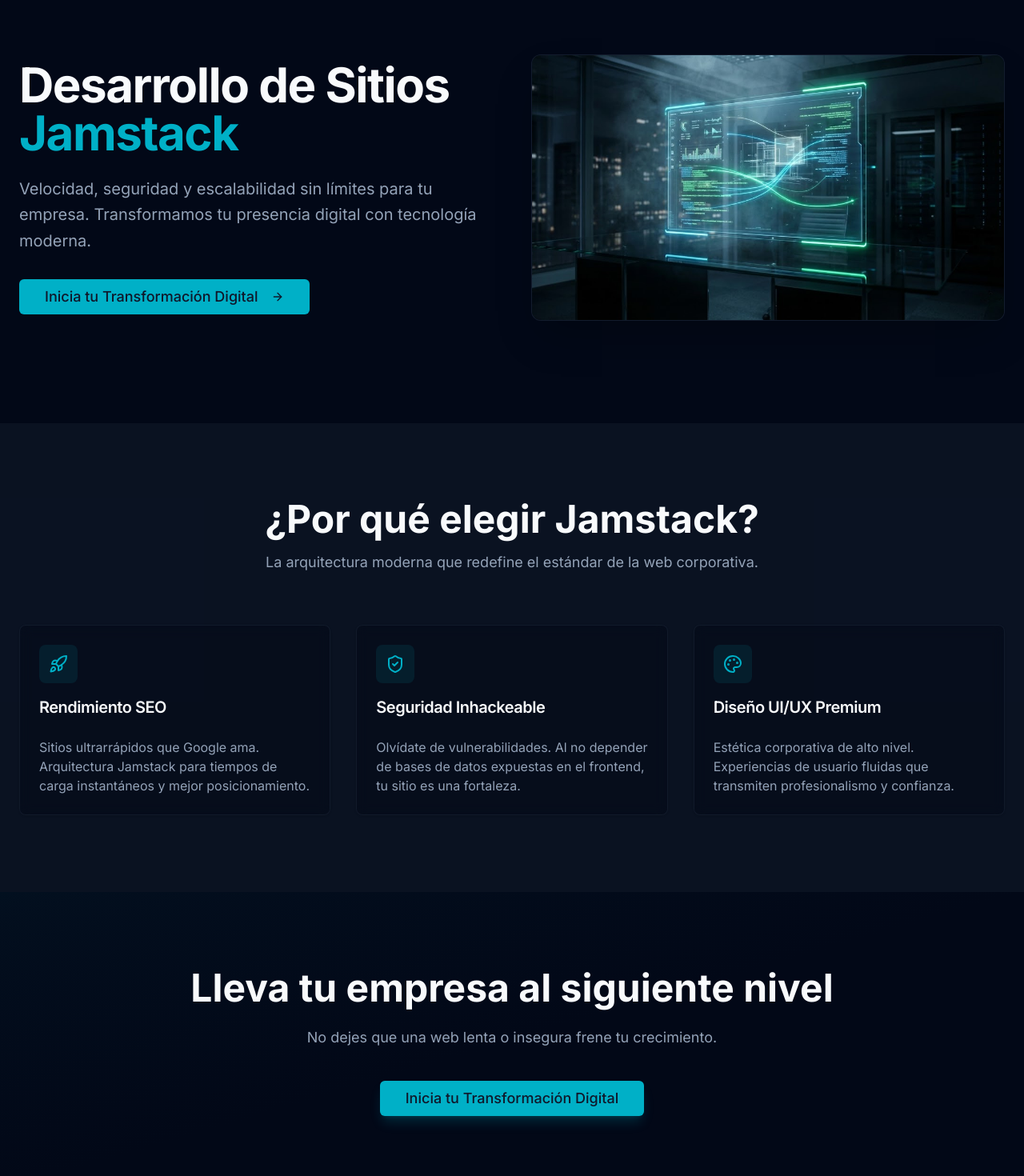
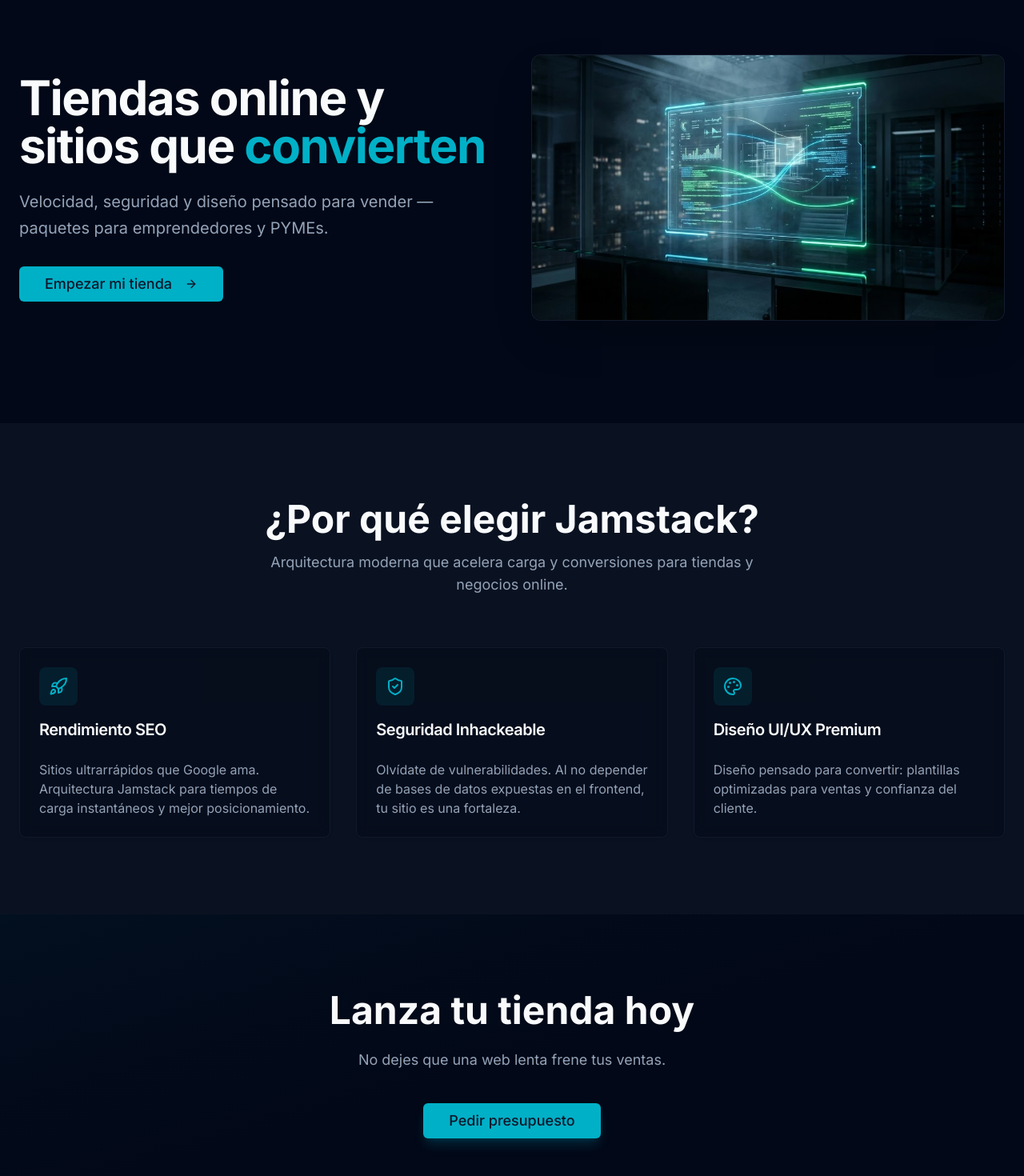
Before and after one commit to worssalt/Syntara-Web, a Next.js app: page /servicios-web in a window 1280 px wide. Shown: the part 140-1610 px from the top of the page at 80% size. Built offline with nearby package versions, Linux system fonts and the light colour scheme.

Commit message:
Refactor website content to focus on online stores and digital products for entrepreneurs and SMEs. Updated titles, descriptions, and call-to-action buttons across multiple pages to enhance clarity and appeal. Adjusted contact form fields for better user experience and streamlined service offerings.

```diff
--- a/src/app/layout.tsx
+++ b/src/app/layout.tsx
@@ -7,8 +7,8 @@
 const inter = Inter({ subsets: ["latin"] });
 
 export const metadata: Metadata = {
-  title: "SYNTARA | Web Services & Business Systems",
-  description: "Agencia de desarrollo web corporativo y sistemas a medida. Transformamos tu presencia digital con tecnología de alto rendimiento.",
+  title: "SYNTARA | Tiendas online y productos digitales",
+  description: "Agencia para emprendedores y PYMEs: tiendas online y sitios que convierten. Desarrollo rápido, diseño que vende y soporte accesible.",
   icons: {
     icon: '/logo.png',
   },
--- a/src/app/nosotros/page.tsx
+++ b/src/app/nosotros/page.tsx
@@ -1,7 +1,7 @@
 "use client"
 
 import { Card, CardContent, CardHeader, CardTitle } from '@/components/ui/card'
-import { Lightbulb, Search, TrendingUp, ArrowRight, Handshake } from 'lucide-react'
+import { Lightbulb, Search, TrendingUp, Handshake } from 'lucide-react'
 import { Button } from '@/components/ui/button'
 import Link from 'next/link'
 import Image from 'next/image'
@@ -48,12 +48,11 @@
               Más que proveedores
             </div>
             <h1 className="text-4xl md:text-6xl font-bold tracking-tight mb-8 max-w-4xl mx-auto">
-              Tu Partner Tecnológico <br />
-              <span className="text-primary">Estratégico</span>
+              Tu aliado para <br />
+              <span className="text-primary">emprendedores y PYMEs</span>
             </h1>
             <p className="text-xl text-muted-foreground max-w-3xl mx-auto leading-relaxed mb-10">
-              En SYNTARA no solo escribimos código. Entendemos tu negocio y nos convertimos en
-              el aliado técnico que necesitas para escalar, optimizar y liderar tu mercado.
+              Ayudamos a emprendedores y PYMEs a lanzar y escalar negocios digitales. Diseño, desarrollo y soporte pensados para aumentar ventas y reducir costes operativos.
             </p>
           </motion.div>
         </div>
@@ -111,7 +110,7 @@
                 <p className="text-lg text-muted-foreground leading-relaxed">
                   Creemos en un futuro donde la tecnología no es una barrera, sino un acelerador.
                   Donde la seguridad y la experiencia de usuario conviven en perfecta armonía.
-                  Nuestro objetivo es democratizar el acceso a software de nivel enterprise para empresas ambiciosas.
+                  Nuestro objetivo es facilitar herramientas digitales accesibles y escalables para emprendedores y pequeñas empresas.
                 </p>
               </div>
               <div className="flex-1 flex justify-center">
@@ -143,11 +142,11 @@
               Construyamos el futuro juntos
             </h2>
             <p className="text-lg text-muted-foreground max-w-2xl mx-auto mb-10">
-              Estamos listos para ser el socio tecnológico que tu empresa necesita.
+              Estamos listos para ayudarte a lanzar y vender en línea.
             </p>
             <Link href="/contacto">
               <Button size="lg" className="bg-primary hover:bg-primary/90 text-primary-foreground text-lg px-8 shadow-lg shadow-primary/20">
-                Inicia tu Transformación Digital
+                Comenzar mi proyecto
               </Button>
             </Link>
           </motion.div>
--- a/src/app/servicios-web/page.tsx
+++ b/src/app/servicios-web/page.tsx
@@ -20,7 +20,7 @@
   },
   {
     title: "Diseño UI/UX Premium",
-    description: "Estética corporativa de alto nivel. Experiencias de usuario fluidas que transmiten profesionalismo y confianza.",
+    description: "Diseño pensado para convertir: plantillas optimizadas para ventas y confianza del cliente.",
     icon: Palette,
   },
 ]
@@ -40,16 +40,15 @@
               className="flex-1 text-center md:text-left"
             >
               <h1 className="text-4xl md:text-6xl font-bold tracking-tight mb-6">
-                Desarrollo de Sitios <span className="text-primary">Jamstack</span>
+                Tiendas online y sitios que <span className="text-primary">convierten</span>
               </h1>
               <p className="text-xl text-muted-foreground mb-8 leading-relaxed max-w-2xl mx-auto md:mx-0">
-                Velocidad, seguridad y escalabilidad sin límites para tu empresa.
-                Transformamos tu presencia digital con tecnología moderna.
+                Velocidad, seguridad y diseño pensado para vender — paquetes para emprendedores y PYMEs.
               </p>
               <div className="flex flex-col sm:flex-row gap-4 justify-center md:justify-start">
                 <Link href="/contacto">
                   <Button size="lg" className="bg-primary hover:bg-primary/90 text-primary-foreground text-lg px-8">
-                    Inicia tu Transformación Digital
+                    Empezar mi tienda
                     <ArrowRight className="ml-2 h-5 w-5" />
                   </Button>
                 </Link>
@@ -88,7 +87,7 @@
           >
             <h2 className="text-3xl md:text-5xl font-bold mb-4">¿Por qué elegir Jamstack?</h2>
             <p className="text-lg text-muted-foreground max-w-2xl mx-auto">
-              La arquitectura moderna que redefine el estándar de la web corporativa.
+              Arquitectura moderna que acelera carga y conversiones para tiendas y negocios online.
             </p>
           </motion.div>
 
@@ -131,14 +130,14 @@
             transition={{ duration: 0.5 }}
           >
             <h2 className="text-3xl md:text-5xl font-bold mb-6">
-              Lleva tu empresa al siguiente nivel
+              Lanza tu tienda hoy
             </h2>
             <p className="text-lg text-muted-foreground max-w-2xl mx-auto mb-10">
-              No dejes que una web lenta o insegura frene tu crecimiento.
+              No dejes que una web lenta frene tus ventas.
             </p>
             <Link href="/contacto">
               <Button size="lg" className="bg-primary hover:bg-primary/90 text-primary-foreground text-lg px-8 shadow-lg shadow-primary/20">
-                Inicia tu Transformación Digital
+                Pedir presupuesto
               </Button>
             </Link>
           </motion.div>
--- a/src/app/sistemas-medida/page.tsx
+++ b/src/app/sistemas-medida/page.tsx
@@ -2,11 +2,10 @@
 
 import { Button } from '@/components/ui/button'
 import { Card, CardContent, CardHeader, CardTitle } from '@/components/ui/card'
-import { Database, Lock, Server, Code2, LayoutDashboard, ArrowRight, CheckCircle } from 'lucide-react'
+import { Database, Lock, Code2, ArrowRight } from 'lucide-react'
 import Link from 'next/link'
 import Image from 'next/image'
 import { motion } from 'framer-motion'
-import { cn } from '@/lib/utils'
 
 export default function SistemasMedidaPage() {
   return (
@@ -22,21 +21,20 @@
             className="text-center max-w-4xl mx-auto"
           >
             <div className="inline-block mb-6 px-4 py-1.5 rounded-full bg-primary/10 text-primary border border-primary/20 text-sm font-medium">
-              Soluciones Enterprise
+              Soluciones a medida para PYMEs
             </div>
             <h1 className="text-4xl md:text-6xl lg:text-7xl font-bold tracking-tight mb-8">
-              ERPs y Software de <br/>
+              Sistemas a medida <br/>
               <span className="text-transparent bg-clip-text bg-gradient-to-r from-primary to-accent">
-                Gestión B2B
+                para PYMEs
               </span>
             </h1>
             <p className="text-xl text-muted-foreground mb-10 leading-relaxed max-w-2xl mx-auto">
-              Centraliza operaciones, automatiza procesos y escala tu negocio con sistemas a medida.
-              Arquitectura robusta diseñada para el crecimiento.
+              Centraliza operaciones, automatiza tareas y simplifica la gestión de tu negocio. Soluciones a medida pensadas para PYMEs y startups.
             </p>
             <Link href="/contacto">
               <Button size="lg" className="bg-primary hover:bg-primary/90 text-primary-foreground text-lg px-8 h-12 shadow-lg shadow-primary/20">
-                Inicia tu Transformación Digital
+                Pedir presupuesto
                 <ArrowRight className="ml-2 h-5 w-5" />
               </Button>
             </Link>
@@ -166,14 +164,14 @@
             transition={{ duration: 0.5 }}
           >
             <h2 className="text-3xl md:text-5xl font-bold mb-6">
-              ¿Tu empresa necesita una solución a medida?
+              ¿Necesitas una solución a medida para tu negocio?
             </h2>
             <p className="text-lg text-muted-foreground max-w-2xl mx-auto mb-10">
               Analizamos tus procesos y diseñamos la herramienta exacta que necesitas.
             </p>
             <Link href="/contacto">
               <Button size="lg" className="bg-primary hover:bg-primary/90 text-primary-foreground text-lg px-8 shadow-lg shadow-primary/20">
-                Inicia tu Transformación Digital
+                Solicitar presupuesto
               </Button>
             </Link>
           </motion.div>
--- a/src/components/forms/ContactForm.tsx
+++ b/src/components/forms/ContactForm.tsx
@@ -29,11 +29,9 @@
     message: "El nombre debe tener al menos 2 caracteres.",
   }),
   email: z.string().email({
-    message: "Introduce un email corporativo válido.",
+    message: "Introduce un email válido.",
   }),
-  company: z.string().min(2, {
-    message: "El nombre de la empresa es requerido.",
-  }),
+  company: z.string().optional(),
   service: z.string().min(1, {
     message: "Selecciona un tipo de servicio.",
   }),
@@ -104,7 +102,7 @@
         </div>
         <h3 className="text-2xl font-bold mb-2">¡Mensaje Recibido!</h3>
         <p className="text-muted-foreground mb-6">
-          Gracias por contactar con SYNTARA. Nuestro equipo comercial revisará tu solicitud y te contactará en menos de 24 horas.
+          Gracias por tu mensaje. Te responderemos en menos de 24 horas.
         </p>
         <Button onClick={() => setIsSuccess(false)} variant="outline">
           Enviar otro mensaje
@@ -135,9 +133,9 @@
             name="email"
             render={({ field }) => (
               <FormItem>
-                <FormLabel>Email Corporativo</FormLabel>
+                <FormLabel>Email</FormLabel>
                 <FormControl>
-                  <Input placeholder="juan@empresa.com" {...field} />
+                  <Input placeholder="juan@ejemplo.com" {...field} />
                 </FormControl>
                 <FormMessage />
               </FormItem>
@@ -151,9 +149,9 @@
             name="company"
             render={({ field }) => (
               <FormItem>
-                <FormLabel>Empresa</FormLabel>
+                <FormLabel>Negocio (opcional)</FormLabel>
                 <FormControl>
-                  <Input placeholder="Nombre de tu empresa" {...field} />
+                  <Input placeholder="Nombre de tu tienda/negocio (opcional)" {...field} />
                 </FormControl>
                 <FormMessage />
               </FormItem>
@@ -172,9 +170,11 @@
                     </SelectTrigger>
                   </FormControl>
                   <SelectContent>
-                    <SelectItem value="web">Desarrollo Web / E-commerce</SelectItem>
-                    <SelectItem value="systems">Sistemas a Medida (ERP/CRM)</SelectItem>
-                    <SelectItem value="consulting">Consultoría Tecnológica</SelectItem>
+                    <SelectItem value="ecommerce">Tienda online (E‑commerce)</SelectItem>
+                    <SelectItem value="landing">Landing / Producto digital</SelectItem>
+                    <SelectItem value="personal">Sitio personal / Portafolio</SelectItem>
+                    <SelectItem value="maintenance">Mantenimiento y soporte mensual</SelectItem>
+                    <SelectItem value="marketing">Marketing & CRO</SelectItem>
                     <SelectItem value="other">Otro</SelectItem>
                   </SelectContent>
                 </Select>
--- a/src/components/sections/Features.tsx
+++ b/src/components/sections/Features.tsx
@@ -18,7 +18,7 @@
   },
   {
     title: "Escalabilidad Total",
-    description: "Arquitecturas cloud-native diseñadas para crecer con tu empresa, soportando picos de alta demanda sin comprometer el rendimiento ni la estabilidad.",
+    description: "Infraestructura flexible que crece con tu negocio y soporta picos de tráfico durante campañas.",
     icon: TrendingUp,
     color: "text-accent", // Teal/Indigo
     gradient: "from-accent/20 to-transparent"
--- a/src/components/sections/Hero.tsx
+++ b/src/components/sections/Hero.tsx
@@ -12,24 +12,24 @@
 
       <div className="container relative z-10 px-6 mx-auto text-center">
         <div className="inline-block mb-6 px-4 py-1.5 rounded-full border border-primary/20 bg-primary/10 text-primary text-sm font-medium animate-fade-in-up">
-          Innovación Digital B2B
+          Para emprendedores y PYMEs
         </div>
 
         <h1 className="text-4xl md:text-6xl lg:text-7xl font-bold tracking-tight text-foreground mb-6 leading-tight">
-          Soluciones Tecnológicas <br className="hidden md:block" />
+          Tu tienda online <br className="hidden md:block" />
           <span className="text-transparent bg-clip-text bg-gradient-to-r from-primary via-accent to-indigo-500">
-            Rentables y Seguras
+            lista para vender en días
           </span>
         </h1>
 
         <p className="text-lg md:text-xl text-muted-foreground max-w-2xl mx-auto mb-10 leading-relaxed">
-          Transformamos tu empresa con desarrollo web de alto rendimiento y sistemas a medida diseñados para escalar y proteger tus activos digitales.
+          Diseño y desarrollo rápido, asequible y optimizado para convertir visitantes en clientes.
         </p>
 
         <div className="flex flex-col sm:flex-row gap-4 justify-center items-center">
           <Link href="/contacto">
             <Button size="lg" className="min-w-[180px] h-12 text-base bg-primary hover:bg-primary/90 text-primary-foreground shadow-lg shadow-primary/25">
-              Solicitar Consultoría
+              Empezar mi tienda
             </Button>
           </Link>
           <Link href="/servicios-web">
```
Also changed, not shown: package.json (+9 -9 lines), 2 other files (tests, documents, lock files or other folders).
